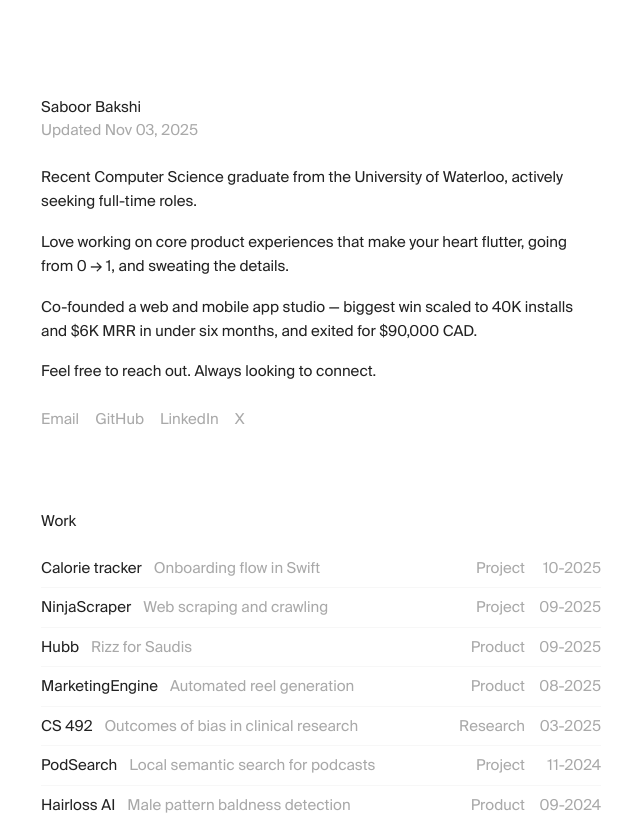
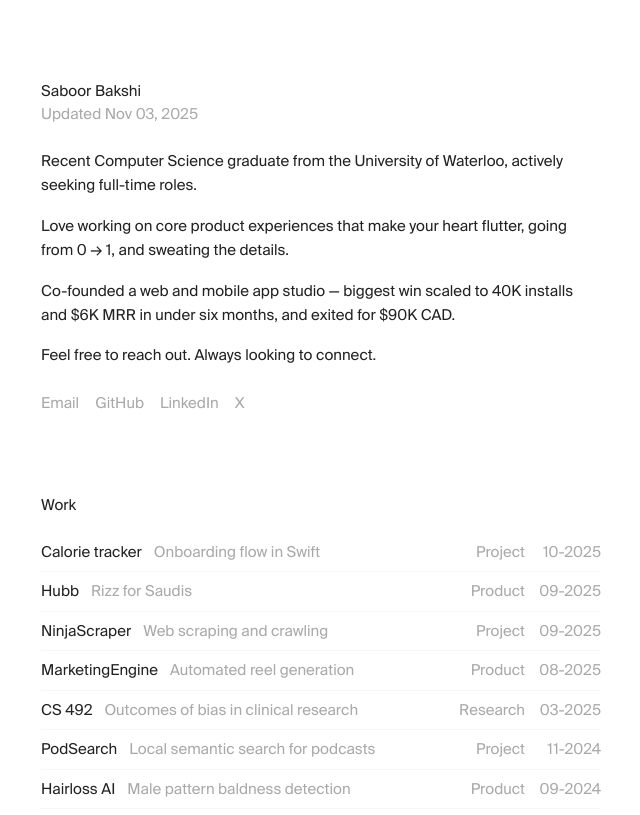
Before and after one commit to saboorbakshi/portfolio, a Next.js app: page / in a window 1280 px wide. Shown: the top 815 px of the page, without its empty margins (319-959 px from the left). Built offline with nearby package versions, Linux system fonts and the light colour scheme.

Commit message:
feat: complete navigation

```diff
--- a/data.ts
+++ b/data.ts
@@ -1,7 +1,7 @@
 export const ABOUT = [
   'Recent Computer Science graduate from the University of Waterloo, actively seeking full-time roles.',
   'Love working on core product experiences that make your heart flutter, going from 0 → 1, and sweating the details.',
-  'Co-founded a web and mobile app studio — biggest win scaled to 40K installs and $6K MRR in under six months, and exited for $90,000 CAD.',
+  'Co-founded a web and mobile app studio — biggest win scaled to 40K installs and $6K MRR in under six months, and exited for $90K CAD.',
   'Feel free to reach out. Always looking to connect.'
 ]
 
@@ -12,87 +12,102 @@
   { name: 'X', href: 'https://x.com/saboorbakshi' }
 ]
 
-export const WORK_LIST_ITEMS = [
-  {
+export const WORK_DICTIONARY = {
+  'top-bot': {
     title: 'TopBot',
     subtitle: 'App Store crypto app rankings',
-    href: 'top-bot',
     category: 'Project',
     date: '05-2024'
   },
-  {
+  'cold-email-hackers': {
     title: 'ColdEmailHackers',
     subtitle: 'Client',
-    href: 'cold-email-hackers',
     category: 'Product',
     date: '06-2024'
   },
-  {
+  ustc: {
     title: 'USTC',
     subtitle: 'Client',
-    href: 'ustc',
     category: 'Product',
     date: '08-2024'
   },
-  {
+  'hairloss-ai': {
     title: 'Hairloss AI',
     subtitle: 'Male pattern baldness detection',
-    href: 'hairloss-ai',
     category: 'Product',
     date: '09-2024'
   },
-  {
+  'pod-search': {
     title: 'PodSearch',
     subtitle: 'Local semantic search for podcasts',
-    href: 'pod-search',
     category: 'Project',
     date: '11-2024'
   },
-  {
+  'cs-492': {
     title: 'CS 492',
-    subtitle: 'Outcomes of bias in clinical research ',
-    href: 'cs-492',
+    subtitle: 'Outcomes of bias in clinical research',
     category: 'Research',
     date: '03-2025'
   },
-  {
+  'marketing-engine': {
     title: 'MarketingEngine',
     subtitle: 'Automated reel generation',
-    href: 'marketing-engine',
     category: 'Product',
     date: '08-2025'
   },
-  {
+  hubb: {
     title: 'Hubb',
     subtitle: 'Rizz for Saudis',
-    href: 'hubb',
     category: 'Product',
     date: '09-2025'
   },
-  {
+  'ninja-scraper': {
     title: 'NinjaScraper',
     subtitle: 'Web scraping and crawling',
-    href: 'ninja-scraper',
     category: 'Project',
     date: '09-2025'
   },
-  {
+  'calorie-tracker': {
     title: 'Calorie tracker',
     subtitle: 'Onboarding flow in Swift',
-    href: 'calorie-tracker',
     category: 'Project',
     date: '10-2025'
   }
-]
+} as const
 
-export const ARTICLE_LIST_ITEMS = [
-  { date: '03-2025', title: 'Clowder of cats', href: 'clowder-of-cats' },
-  {
-    date: 'WIP',
+export const WORK_SORTED_LIST = Object.entries(WORK_DICTIONARY)
+  .map(([href, data]) => ({ href, ...data }))
+  .sort((a, b) => {
+    const [monthA, yearA] = a.date.split('-').map(Number)
+    const [monthB, yearB] = b.date.split('-').map(Number)
+
+    if (yearA !== yearB) return yearB - yearA
+    return monthB - monthA
+  })
+
+export const ARTICLE_DICTIONARY = {
+  'clowder-of-cats': {
+    title: 'Clowder of cats',
+    date: '03-2025'
+  },
+  'thoughts-post-graduation': {
     title: 'Thoughts post graduation',
-    href: 'thoughts-post-graduation'
+    date: 'WIP'
   }
-]
+} as const
+
+export const ARTICLE_SORTED_LIST = Object.entries(ARTICLE_DICTIONARY)
+  .map(([href, data]) => ({ href, ...data }))
+  .sort((a, b) => {
+    if (a.date === 'WIP') return 1
+    if (b.date === 'WIP') return -1
+
+    const [monthA, yearA] = a.date.split('-').map(Number)
+    const [monthB, yearB] = b.date.split('-').map(Number)
+
+    if (yearA !== yearB) return yearB - yearA
+    return monthB - monthA
+  })
 
 export const BREADCRUMBS = {
   work: [
--- a/src/app/layout.tsx
+++ b/src/app/layout.tsx
@@ -21,7 +21,7 @@
 }>) {
   return (
     <html lang="en" className={suisse.className}>
-      <body className="flex flex-col items-center py-18 sm:py-24 px-8">
+      <body className="flex flex-col items-center py-16 sm:py-20 px-8">
         <div className="max-w-page w-full">{children}</div>
       </body>
     </html>
--- a/src/app/not-found.tsx
+++ b/src/app/not-found.tsx
@@ -4,9 +4,7 @@
   return (
     <div className="flex flex-col items-center">
       <Image src="/scenary.webp" alt="" width={600} height={600} />
-      <h1 className="pt-10 pb-4">
-        We could not find the page you were looking for.
-      </h1>
+      <h1 className="pt-10 pb-4">We could not find the page you were looking for.</h1>
       <a href="/">Go home →</a>
     </div>
   )
--- a/src/app/page.tsx
+++ b/src/app/page.tsx
@@ -1,12 +1,12 @@
 import { SocialLinks } from '@/components/SocialLinks'
-import { ABOUT, LINKS, WORK_LIST_ITEMS, ARTICLE_LIST_ITEMS } from '../../data'
+import { ABOUT, LINKS, WORK_SORTED_LIST, ARTICLE_SORTED_LIST } from '../../data'
 import { About } from '@/components/About'
 import { WorkList } from '@/components/WorkList'
 import { ArticleList } from '@/components/ArticleList'
 
-export default function Home() {
+export default function RootPage() {
   return (
-    <div className="w-full flex flex-col gap-20">
+    <div className="w-full flex flex-col gap-16 sm:gap-20">
       <div className="flex flex-col gap-6">
         <div className="flex flex-col">
           <div>Saboor Bakshi</div>
@@ -18,12 +18,12 @@
 
       <div className="flex flex-col gap-4">
         <a href="/work">Work</a>
-        <WorkList items={WORK_LIST_ITEMS} />
+        <WorkList items={WORK_SORTED_LIST} />
       </div>
 
       <div className="flex flex-col gap-4">
         <a href="/writing">Writing</a>
-        <ArticleList articles={ARTICLE_LIST_ITEMS} />
+        <ArticleList articles={ARTICLE_SORTED_LIST} />
       </div>
     </div>
   )
--- /dev/null
+++ b/src/app/work/[slug]/page.tsx
@@ -0,0 +1,23 @@
+import { notFound } from 'next/navigation'
+import { WORK_DICTIONARY, BREADCRUMBS } from '../../../../data'
+import Breadcrumb from '@/components/Breadcrumb'
+
+export default async function WorkPage({ params }: { params: { slug: string } }) {
+  const { slug } = await params
+  const work = WORK_DICTIONARY[slug as keyof typeof WORK_DICTIONARY]
+
+  if (!work) return notFound()
+
+  const breadcrumbItems = [...BREADCRUMBS.work, { label: work.title, href: slug }]
+
+  return (
+    <div className="flex flex-col gap-8">
+      <Breadcrumb items={breadcrumbItems} />
+
+      <article>
+        <h1 className="text-2xl font-semibold">{work.title}</h1>
+        <p className="text-fg-2">{work.date}</p>
+      </article>
+    </div>
+  )
+}
--- a/src/app/work/page.tsx
+++ b/src/app/work/page.tsx
@@ -1,13 +1,13 @@
 import Breadcrumb from '@/components/Breadcrumb'
-import { WORK_LIST_ITEMS } from '../../../data'
+import { WORK_SORTED_LIST } from '../../../data'
 import { WorkList } from '@/components/WorkList'
 import { BREADCRUMBS } from '../../../data'
 
-export default function Work() {
+export default function WorkPage() {
   return (
     <div className="flex flex-col gap-8">
       <Breadcrumb items={BREADCRUMBS.work} />
-      <WorkList items={WORK_LIST_ITEMS} />
+      <WorkList items={WORK_SORTED_LIST} />
     </div>
   )
 }
--- /dev/null
+++ b/src/app/writing/[slug]/page.tsx
@@ -0,0 +1,23 @@
+import { notFound } from 'next/navigation'
+import { ARTICLE_DICTIONARY, BREADCRUMBS } from '../../../../data'
+import Breadcrumb from '@/components/Breadcrumb'
+
+export default async function WorkPage({ params }: { params: { slug: string } }) {
+  const { slug } = await params
+  const article = ARTICLE_DICTIONARY[slug as keyof typeof ARTICLE_DICTIONARY]
+
+  if (!article) return notFound()
+
+  const breadcrumbItems = [...BREADCRUMBS.work, { label: article.title, href: slug }]
+
+  return (
+    <div className="flex flex-col gap-8">
+      <Breadcrumb items={breadcrumbItems} />
+
+      <article>
+        <h1 className="text-2xl font-semibold">{article.title}</h1>
+        <p className="text-fg-2">{article.date}</p>
+      </article>
+    </div>
+  )
+}
--- a/src/app/writing/page.tsx
+++ b/src/app/writing/page.tsx
@@ -1,13 +1,13 @@
-import { ARTICLE_LIST_ITEMS } from '../../../data'
+import Breadcrumb from '@/components/Breadcrumb'
+import { ARTICLE_SORTED_LIST } from '../../../data'
 import { ArticleList } from '@/components/ArticleList'
-import Breadcrumb from '@/components/Breadcrumb'
 import { BREADCRUMBS } from '../../../data'
 
-export default function Writing() {
+export default function WritingPage() {
   return (
-    <div className="flex flex-col gap-4">
+    <div className="flex flex-col gap-8">
       <Breadcrumb items={BREADCRUMBS.writing} />
-      <ArticleList articles={ARTICLE_LIST_ITEMS} />
+      <ArticleList articles={ARTICLE_SORTED_LIST} />
     </div>
   )
 }
--- a/src/components/WorkList.tsx
+++ b/src/components/WorkList.tsx
@@ -12,7 +12,7 @@
 
 export const WorkList = ({ items }: WorkListProps) => (
   <div className="flex flex-col">
-    {[...items].reverse().map((item, index) => (
+    {items.map((item, index) => (
       <a key={index} href={'/work/' + item.href}>
         <div className="flex justify-between items-center hover:scale-99 transition-all py-2">
           <div className="flex gap-3">
```
Also changed, not shown: 1 other file (tests, documents, lock files or other folders).
